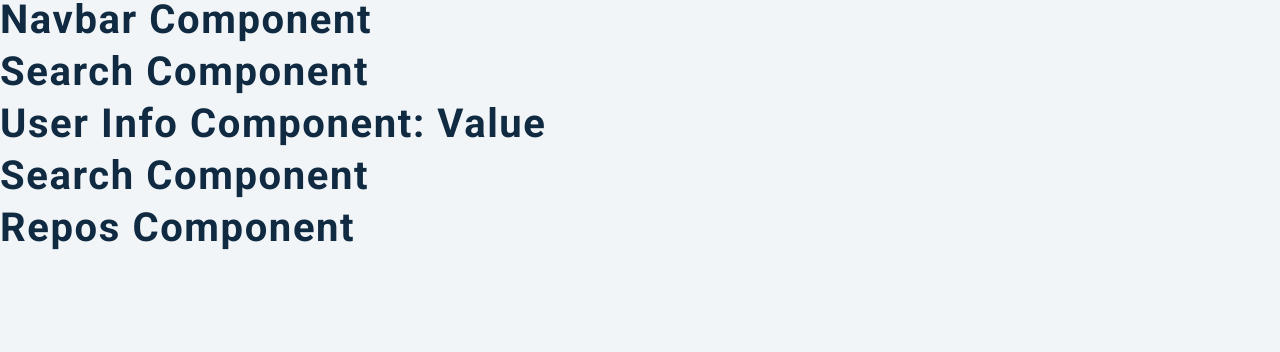
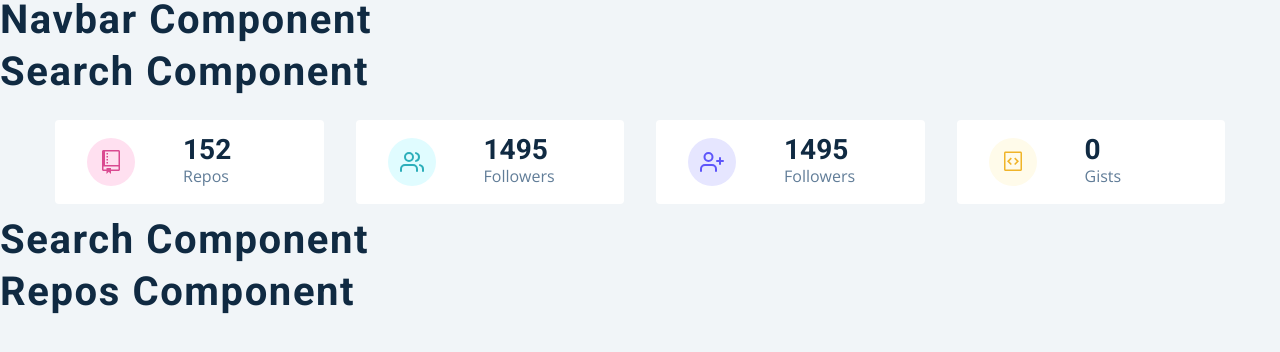
Before and after one commit to haidang9b/github-users, a React (Create React App) app: page / in a window 1280 px wide. Shown: the top 352 px of the page. Built offline with nearby package versions, Linux system fonts and the light colour scheme.

Commit message:
Update: UI for Info component

```diff
--- a/src/App.js
+++ b/src/App.js
@@ -16,7 +16,6 @@
           <Error></Error>
         </Route>
       </Switch>
-
     </Router>
   );
 }
--- a/src/components/Info.js
+++ b/src/components/Info.js
@@ -7,9 +7,60 @@
 
 
 const UserInfo = () => {
-  const data = useContext(GithubContext);
-  return <h2>user info component: {data}</h2>;
+  const { githubUser } = useContext(GithubContext);
+  const { public_repos, followers, following, public_gists } = githubUser;
+
+  const items = [
+    {
+      id: 1,
+      icon: <GoRepo className='icon' />,
+      label: 'Repos',
+      value: public_repos,
+      color: 'pink'
+    },
+    {
+      id: 2,
+      icon: <FiUsers className="icon" />,
+      label: 'Followers',
+      value: followers,
+      color: 'green'
+    },
+    {
+      id: 3,
+      icon: <FiUserPlus className="icon" />,
+      label: 'Followers',
+      value: followers,
+      color: 'purple'
+    },
+    {
+      id: 4,
+      icon: <GoGist className="icon" />,
+      label: 'gists',
+      value: public_gists,
+      color: 'yellow'
+    },
+  ]
+
+  return (
+    <section className='section'>
+      <Wrapper className='section-center'>
+        {items.map(item => <Item key={item.id} {...item} />)}
+      </Wrapper>
+    </section>
+  );
 };
+
+const Item = ({ icon, label, value, color }) => {
+  return (
+    <article className='item'>
+      <span className={color}>{icon}</span>
+      <div>
+        <h3>{value}</h3>
+        <p>{label}</p>
+      </div>
+    </article>
+  )
+}
 
 const Wrapper = styled.section`
   display: grid;
--- a/src/context/context.js
+++ b/src/context/context.js
@@ -9,6 +9,9 @@
 const GithubContext = React.createContext();
 
 const GithubProvider = ({ children }) => {
-    return <GithubContext.Provider value={'value'}>{children}</GithubContext.Provider>;
+    const [githubUser, setGithubUser] = useState(mockUser);
+    const [repos, setRepos] = useState(mockRepos);
+    const [followers, setFollowers] = useState(mockFollowers);
+    return <GithubContext.Provider value={{ githubUser, repos, followers}}>{children}</GithubContext.Provider>;
 }
 export { GithubContext, GithubProvider };
--- a/src/index.js
+++ b/src/index.js
@@ -10,7 +10,6 @@
   <React.StrictMode>
     <GithubProvider>
       <App />
-
     </GithubProvider>
   </React.StrictMode>,
   document.getElementById('root')
```
